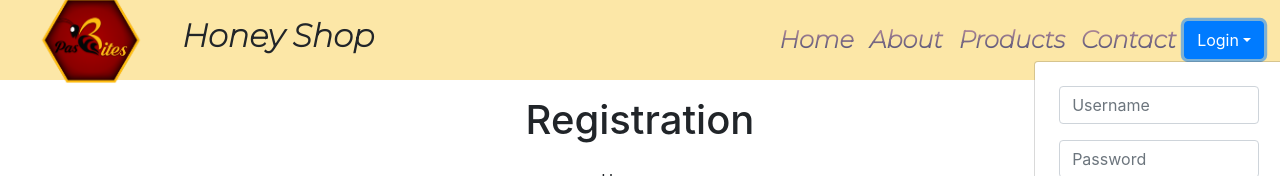
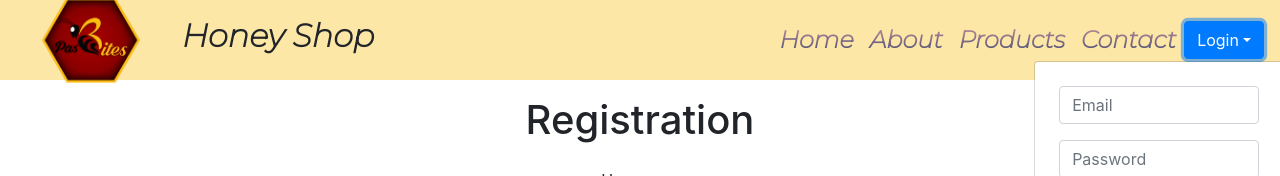
Before and after one commit to Montekar/honey-shop-website-frontend, an Angular app: page /register in a window 1280 px wide. Both pictures are taken after a click on the button "Login". Shown: the top 176 px of the page. Built offline with nearby package versions, Linux system fonts and the light colour scheme; no server answers; what ngx-owl-carousel would draw is missing.

Commit message:
login/register

```diff
--- a/src/app/header/login-dropdown/login-dropdown.component.html
+++ b/src/app/header/login-dropdown/login-dropdown.component.html
@@ -5,14 +5,14 @@
       <div ngbDropdownMenu aria-labelledby="dropdownForm1" id="dropdownBox">
         <form [formGroup]="loginForm" (ngSubmit)="onSubmit()" class="px-4 py-3">
           <div class='form-group'>
-          <input type="text" id = "username" ngModel name="username" placeholder="Username" formControlName="username" class="form-control" required>
-            <div class ="alert alert-danger" *ngIf="username.touched && !username.valid">
-              <div *ngIf='username.errors?.required'>Can't be empty!</div>
-              <!-- <div *ngIf='email.errors?.email'>Email is required.</div> -->
+          <input type="email" email id = "email" placeholder="Email" formControlName="email" class="form-control" required>
+            <div class ="alert alert-danger" *ngIf="email.touched && !email.valid">
+              <div *ngIf='email.errors?.required'>Can't be empty!</div>
+              <div *ngIf='email.errors?.email'>Email is required.</div>
             </div>
             </div>
           <div class='form-group'>
-          <input type="password" ngModel name="password" placeholder="Password" formControlName="password" class="form-control" required>
+          <input type="password" placeholder="Password" formControlName="password" class="form-control" required>
             <div class ="alert alert-danger" *ngIf="password.touched && !password.valid">
               <div *ngIf='password.errors?.required'>Can't be empty!</div>
             </div>
--- a/src/app/header/login-dropdown/login-dropdown.component.ts
+++ b/src/app/header/login-dropdown/login-dropdown.component.ts
@@ -17,13 +17,13 @@ export class LoginDropdownComponent implements OnInit {
 
   ngOnInit(): void {
     this.loginForm = this.formBuilder.group({
-      username: ['', Validators.required],
+      email: ['', Validators.required],
       password: ['', Validators.required]
     });
   }
 
-  get username() {
-    return this.loginForm.get('username') as FormControl;
+  get email() {
+    return this.loginForm.get('email') as FormControl;
   }
 
   get password() {
@@ -35,7 +35,7 @@ export class LoginDropdownComponent implements OnInit {
     return;
     }
 
-    this.authenticationService.login(this.username.value, this.password.value)
+    this.authenticationService.login(this.email.value, this.password.value)
       .subscribe(
         () => {
           this.router.navigate(['/about']);
@@ -45,5 +45,6 @@ export class LoginDropdownComponent implements OnInit {
   onLogout() {
     this.authenticationService.logout();
     this.router.navigate(['/']);
+    this.loginForm.reset();
   }
 }
--- a/src/app/register/register.component.html
+++ b/src/app/register/register.component.html
@@ -2,16 +2,26 @@
 <body>
 <form [formGroup]="registerForm" (ngSubmit)="onSubmit()" class="px-4 py-3">
       <div class="form-group" >
-        <label for="inputUsername">Username</label>
-        <input type="email" class="form-control" id="inputUsername" placeholder="Enter username" formControlName="username">
+        <label for="username">Username</label>
+        <input type="email" email class="form-control" id="username" placeholder="Enter username" formControlName="username">
+        <div class ="alert alert-danger" *ngIf="username.dirty && !username.valid">
+          <div *ngIf='username.errors?.required'>Can't be empty!</div>
+          <div *ngIf='username.errors?.email'>Email is required.</div>
+        </div>
       </div>
       <div class="form-group">
-        <label for="inputPassword">Password</label>
-        <input type="password" class="form-control" id="inputPassword" placeholder="Password" formControlName="password">
+        <label for="password">Password</label>
+        <input type="password" class="form-control" id="password" placeholder="Password" formControlName="password">
+        <div class ="alert alert-danger" *ngIf="password.dirty && !password.valid">
+          <div *ngIf='password.errors?.required'>Can't be empty!</div>
+        </div>
       </div>
   <div class="form-group">
     <label for="inputPasswordConfirm">Confirm Password</label>
     <input type="password" class="form-control" id="inputPasswordConfirm" placeholder="Password" formControlName="passwordConfirm">
+    <div class ="alert alert-danger" *ngIf="passwordConfirm.dirty && !passwordConfirm.valid">
+      <div *ngIf='passwordConfirm.errors?.required'>Can't be empty!</div>
+    </div>
   </div>
       <button type="submit" class="btn btn-primary">Register</button>
     </form>
```
Also changed, not shown: 1 other file (tests, documents, lock files or other folders).
